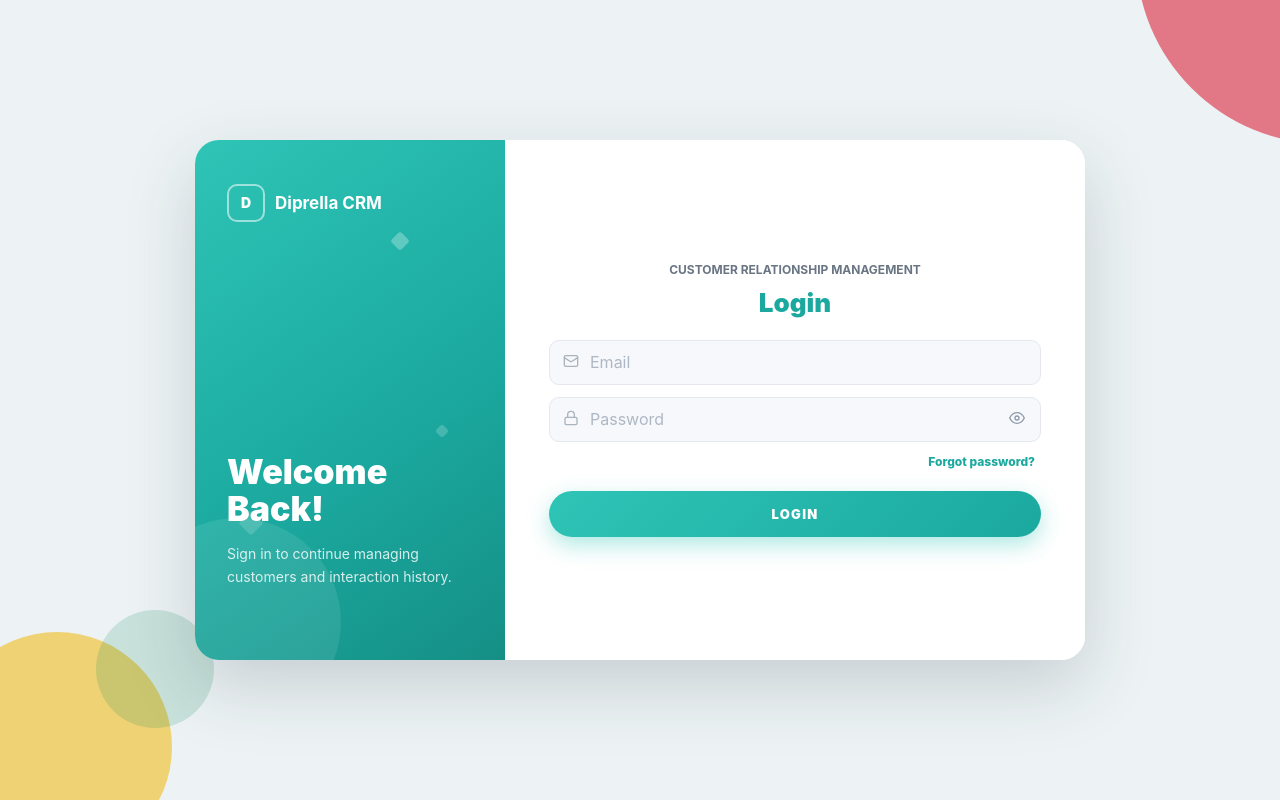
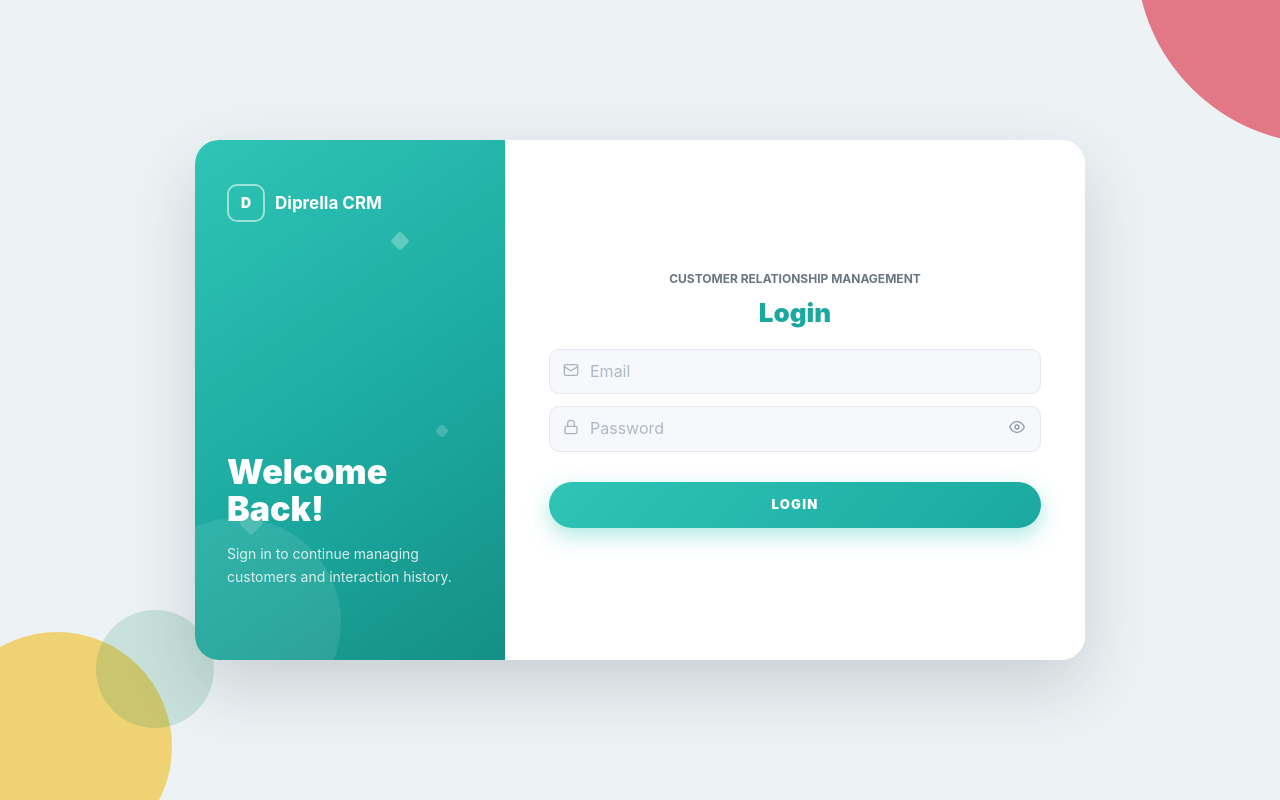
Before and after one commit to ponpon2k5/CustomerRelationshipManagement-CRM-, a React (Vite) app in the folder frontend/: page / in a window 1280 px wide. Built offline with nearby package versions, Linux system fonts and the light colour scheme; no server answers.

Commit message:
style: increase margin-top on login button and remove forgot password link

```diff
--- a/frontend/src/app/App.css
+++ b/frontend/src/app/App.css
@@ -360,7 +360,7 @@
   align-items: center;
   justify-content: center;
   gap: 8px;
-  margin-top: 20px;
+  margin-top: 30px;
   border: 0;
   border-radius: 999px;
   background: linear-gradient(135deg, #2ec4b6, #1ba99f);
--- a/frontend/src/pages/LoginPage.jsx
+++ b/frontend/src/pages/LoginPage.jsx
@@ -177,10 +177,6 @@ export default function LoginPage({ onLogin }) {
             />
           </div>
 
-          <button className="forgot-link" type="button">
-            Forgot password?
-          </button>
-
           <button className="auth-submit" disabled={loading} type="submit">
             {loading && <span className="spinner" />}
             {loading ? 'Processing...' : 'Login'}
```
